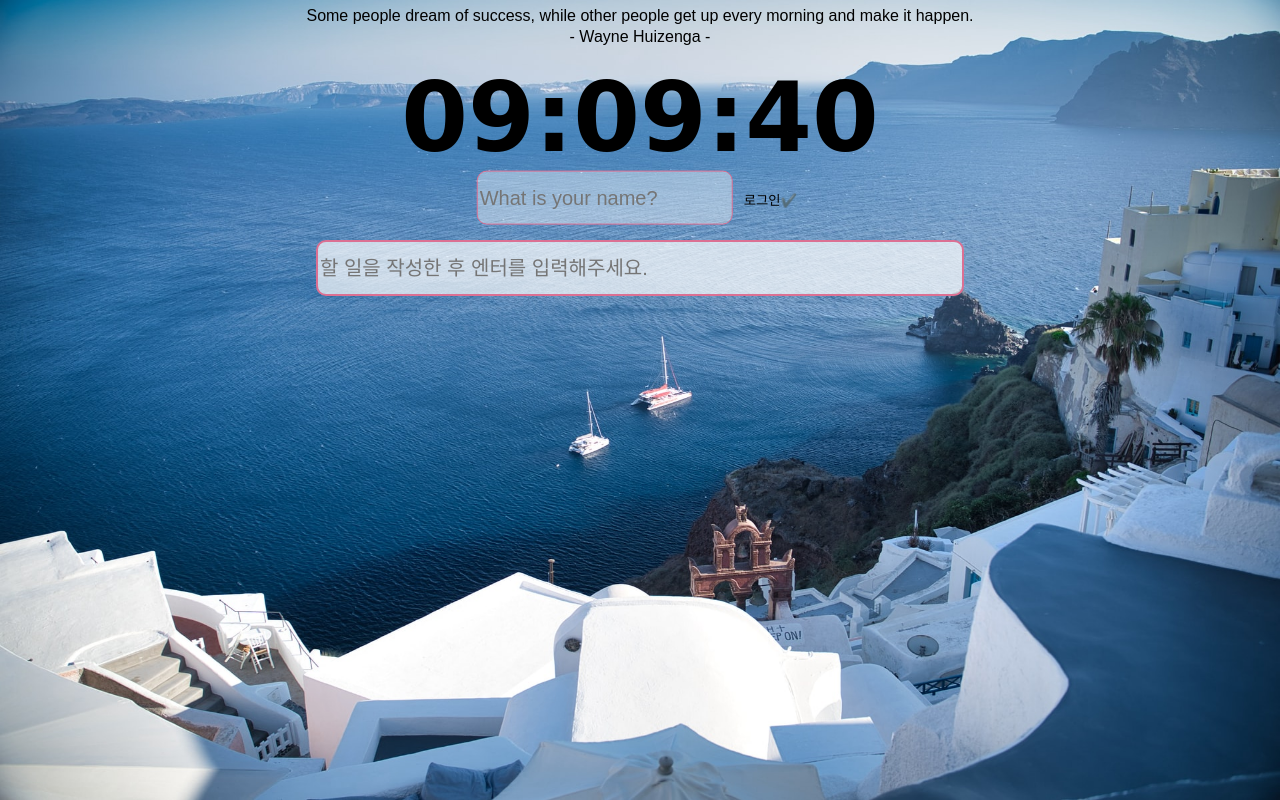
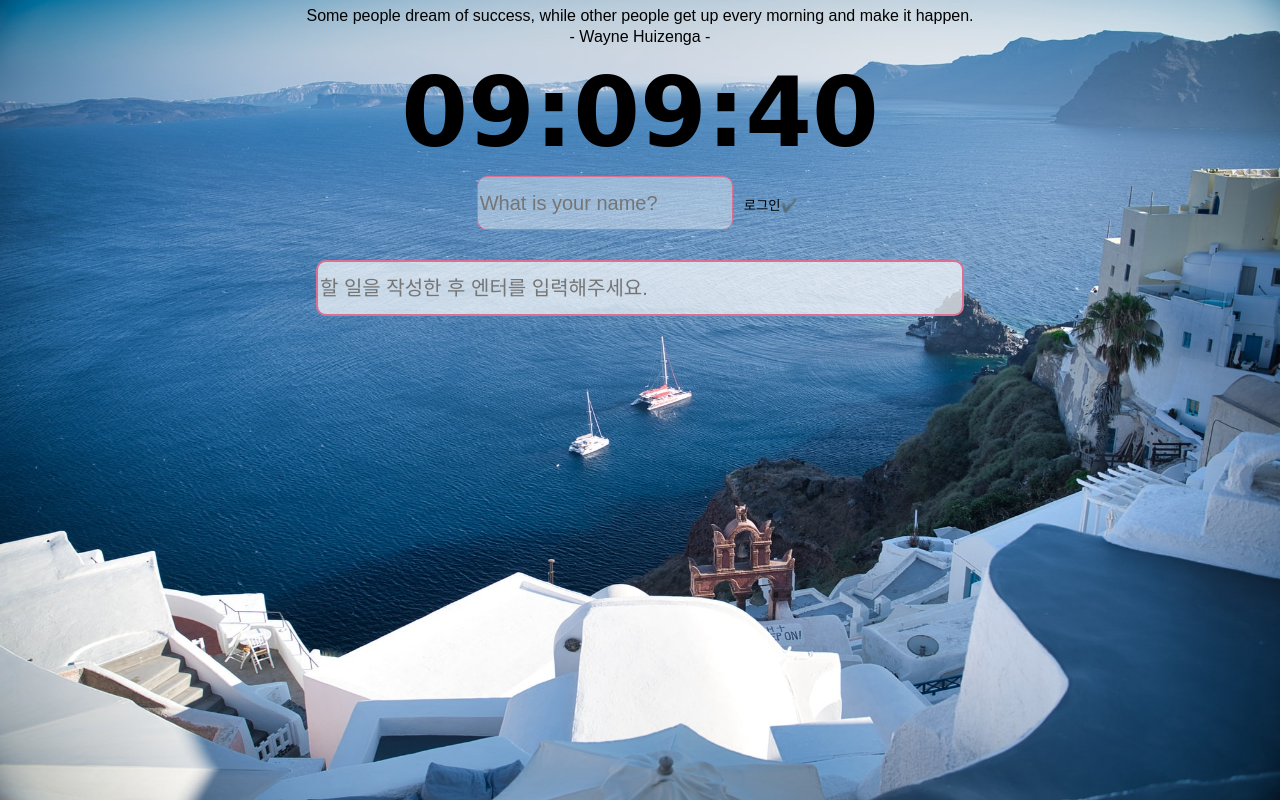
Before and after one commit to svbean77/Nomadcoder_Chrome, a plain HTML site: page index.html in a window 1280 px wide. Drawn offline with Linux system fonts and the light colour scheme; a web font is replaced by a local one.

Commit message:
edit css code

```diff
--- a/css/clock.css
+++ b/css/clock.css
@@ -1,8 +1,4 @@
 #clock {
-  position: absolute;
-  left: 50%;
-  top: 10%;
-  transform: translate(-50%, -10%);
-  text-align: center;
+  display: flex;
   font-size: 6rem;
 }
--- a/css/etc.css
+++ b/css/etc.css
@@ -2,15 +2,6 @@
   position: absolute;
   bottom: 1vh;
   right: 1vw;
-}
-
-#login-form {
-  margin-top: 6rem;
-  position: absolute;
-  top: 10%;
-  left: 50%;
-  transform: translate(-50%, -10%);
-  text-align: center;
 }
 
 .non-bg {
--- a/css/greeting.css
+++ b/css/greeting.css
@@ -5,11 +5,7 @@ https://fonts.google.com/specimen/Asap
 */
 
 #greeting {
-  margin-top: 6rem;
-  position: absolute;
-  top: 10%;
-  left: 50%;
-  transform: translate(-50%, -20%);
+  display: flex;
   text-align: center;
   font-size: 3rem;
 }
--- a/css/quotes.css
+++ b/css/quotes.css
@@ -1,10 +1,11 @@
 #quote {
+  align-items: center;
   margin-top: 1vh;
-  text-align: center;
 }
 
-.quote {
+span.quote {
   font-family: "Andika", sans-serif;
   display: block;
+  text-align: center;
   margin-bottom: 5px;
 }
--- a/css/style.css
+++ b/css/style.css
@@ -12,3 +12,11 @@
 .hidden {
   display: none;
 }
+
+body {
+  display: flex;
+  justify-content: center;
+  flex-direction: column;
+  align-items: center;
+  gap: 15px;
+}
--- a/css/todo.css
+++ b/css/todo.css
@@ -1,11 +1,3 @@
-#todo {
-  margin-top: 10rem;
-  position: absolute;
-  top: 10%;
-  left: 50%;
-  transform: translate(-50%);
-}
-
 #todo-form {
   margin-bottom: 10px;
 }
```
